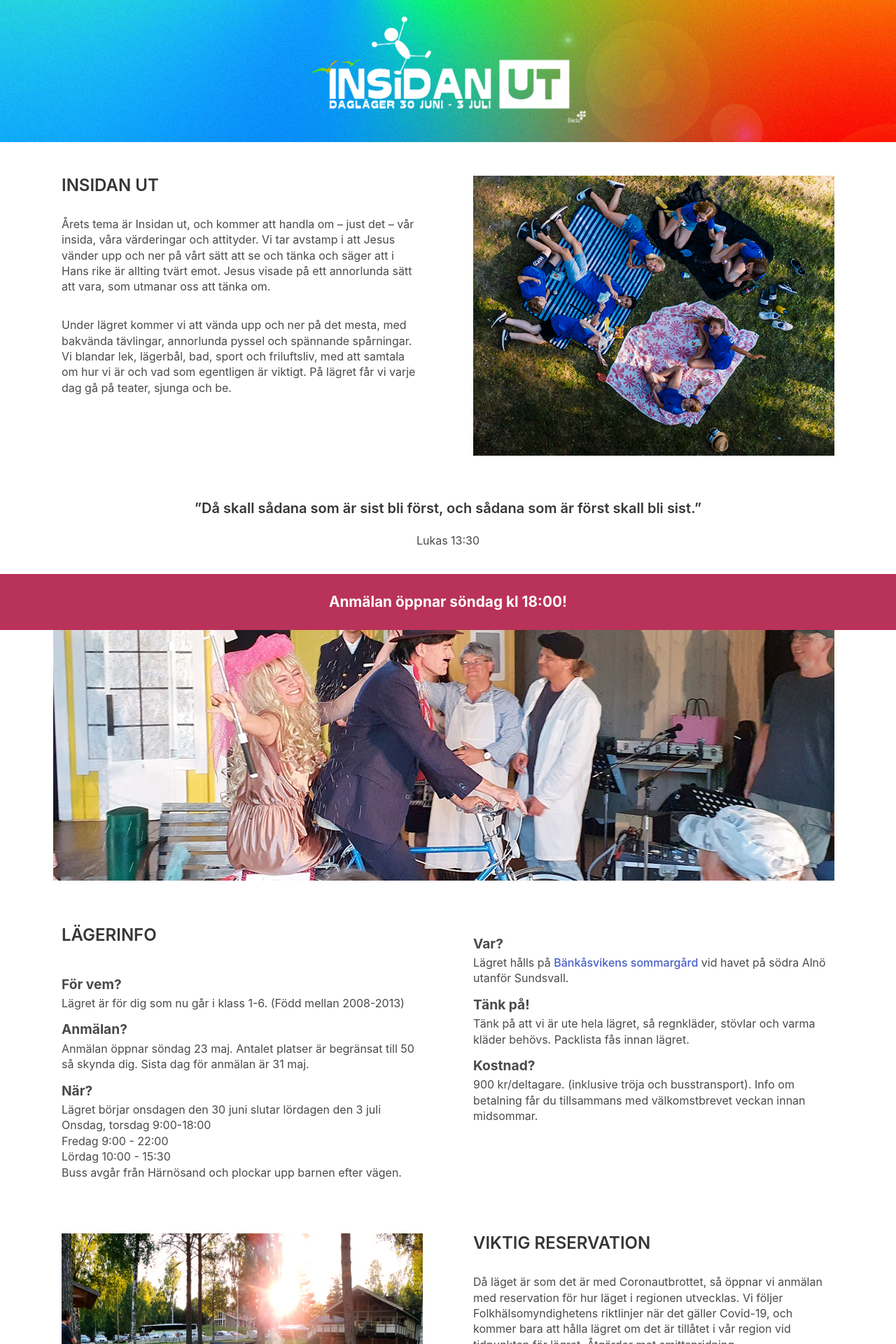
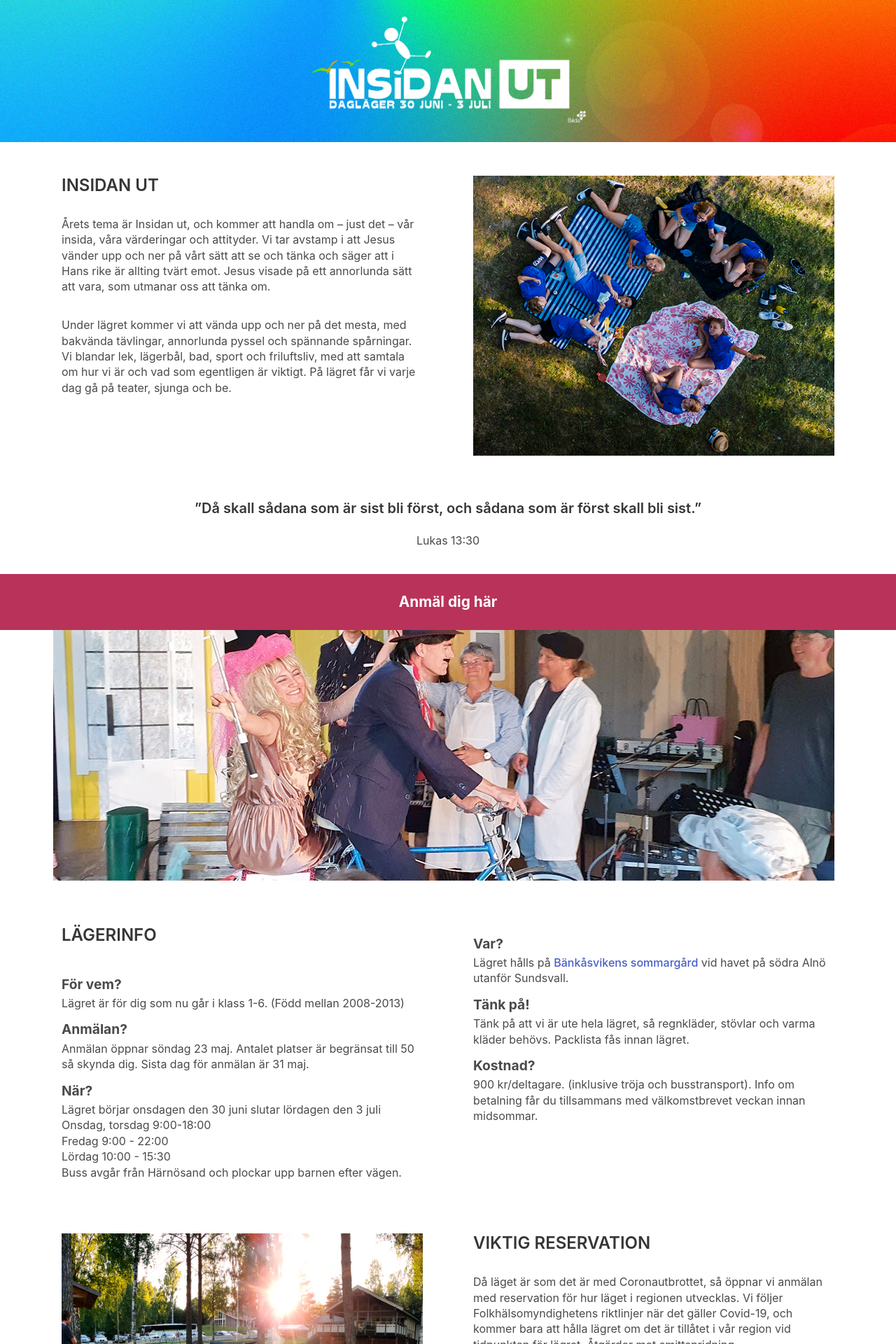
Before and after one commit to HendrikPetertje/bankas2021, a Jekyll site: the page built from index.markdown, in a window 1280 px wide. Shown: the top 1920 px of the page at 70% size. Built offline with Jekyll 4.4.1, drawn with Linux system fonts in a browser that asks for light colours.

Commit message:
Small typo in the signup activation

```diff
--- a/_config.yml
+++ b/_config.yml
@@ -37,7 +37,7 @@ sass:
   style: compressed
 
 sign_up:
-  sign_up_link: https://bit.ly/3bHFcsZ
+  link: https://bit.ly/3bHFcsZ
   excuse_text: Anmälan öppnar söndag kl 18:00!
 
 # Exclude from processing.
--- a/_layouts/home.html
+++ b/_layouts/home.html
@@ -202,7 +202,7 @@
 
   <div class="sign-up-button">
     {% if site.sign_up.link %}
-      <a class="sign-up-link" href="{{ site.sign_up_link }}" target="_blank">Anmäl dig här</a>
+      <a class="sign-up-link" href="{{ site.sign_up.link }}" target="_blank">Anmäl dig här</a>
     {% else %}
       <span class="sign-up-link">{{ site.sign_up.excuse_text }}</span>
     {% endif %}
```
